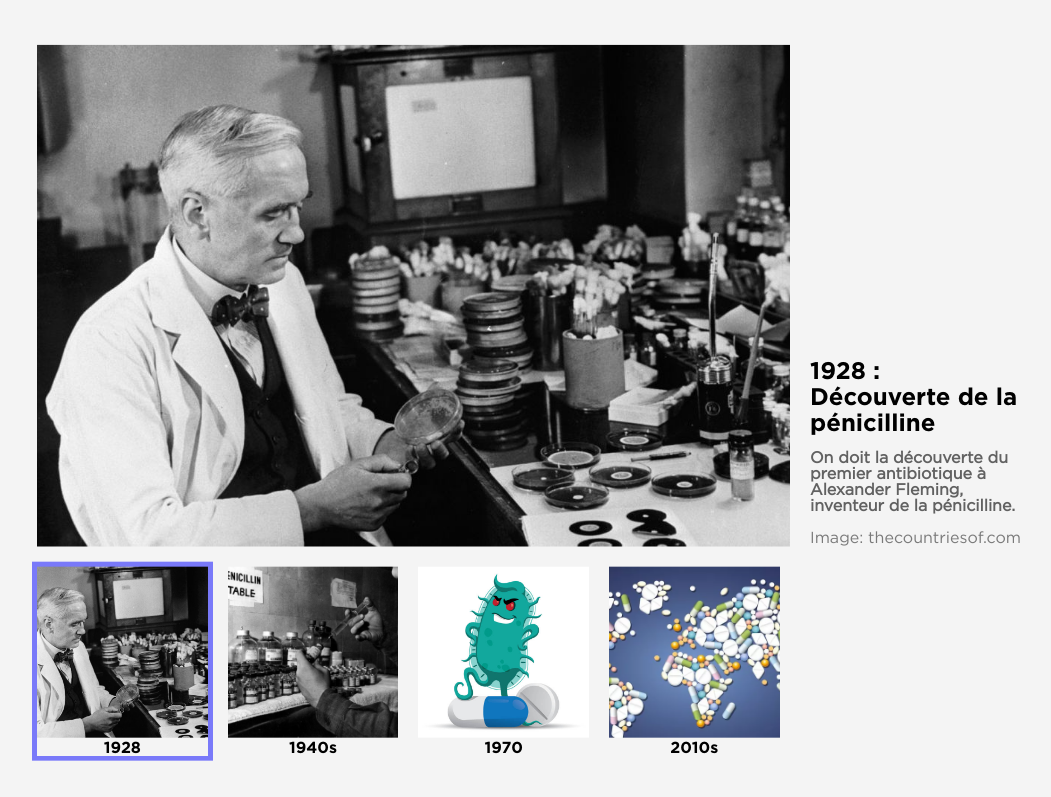
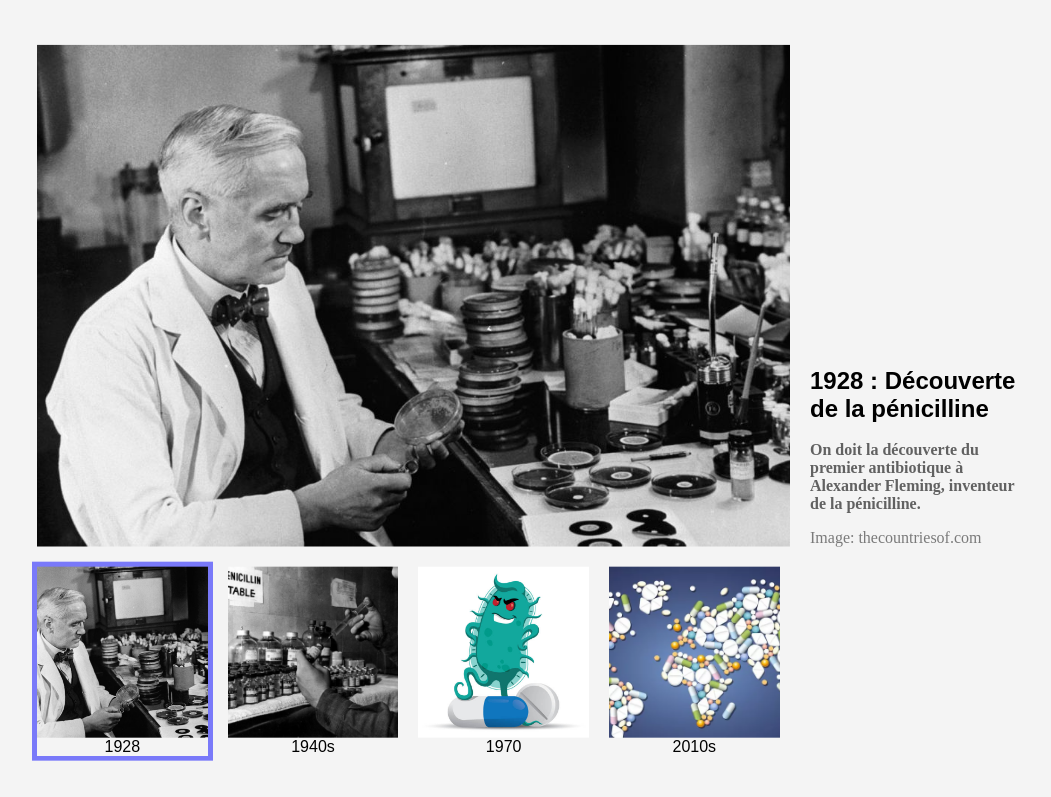
Before and after one commit to AfficheSVT/afficheSVT, a plain HTML site: page index.html in a window 1280 px wide. Shown: the top 797 px of the page, without its empty margins (101-1152 px from the left). Drawn offline with Linux system fonts and the light colour scheme.

Commit message:
Add files via upload

```diff
--- a/css/style.css
+++ b/css/style.css
@@ -6,7 +6,7 @@
     padding: 0;
 }
 
-@font-face {
+/* @font-face {
     font-family: 'GothamBold';
     src: url('../font/Gotham-Bold.otf') format('opentype');
 }
@@ -14,10 +14,10 @@
 @font-face {
     font-family: GothamBook;
     src: url('../font/GothamBook.ttf') format('opentype');
-}
+} */
 
 html {
-    font-family: 'GothamBook', sans-serif;
+    /* font-family: 'GothamBook', sans-serif; */
     background-color: #F4F4F4;
 }
 
```
